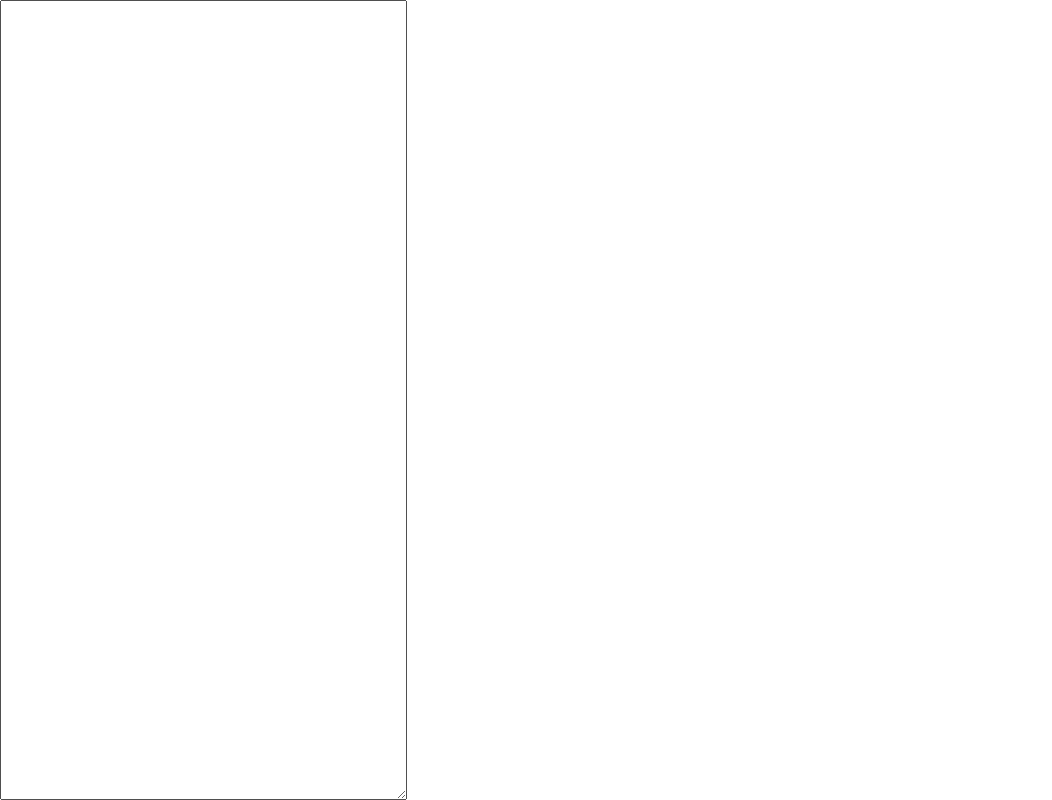
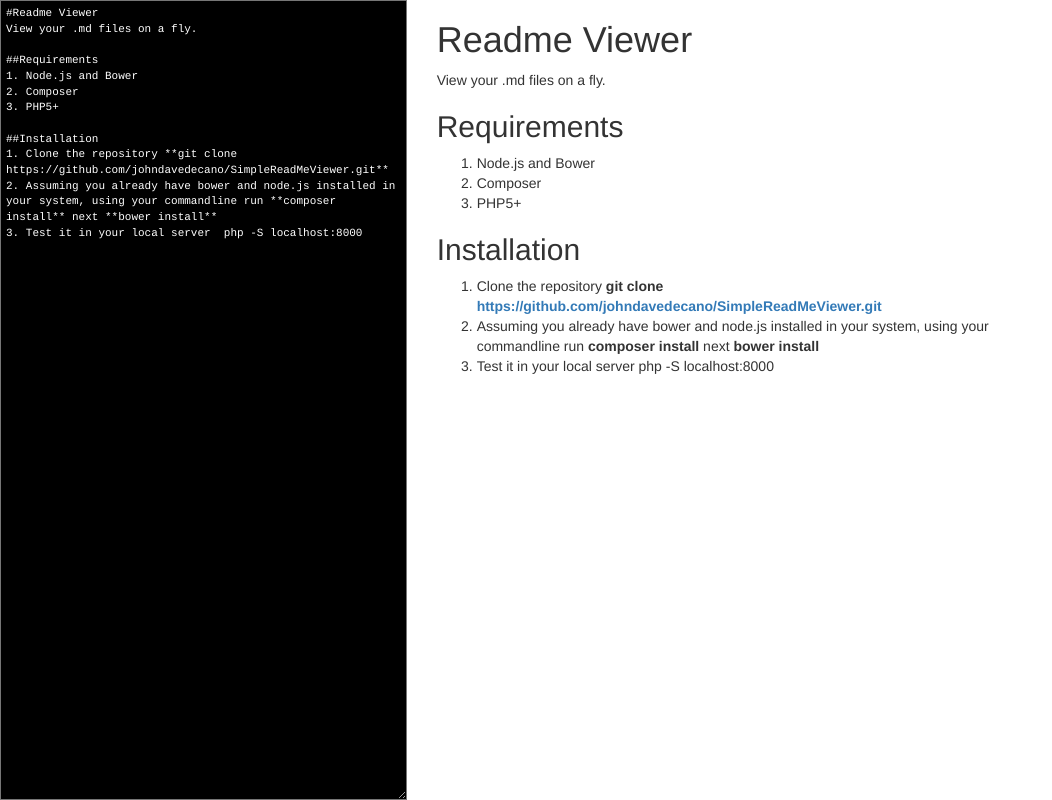
Before and after one commit to johndavedecano/SimpleReadMeViewer, a PHP site: page / in a window 1280 px wide. Shown: the whole page, without its empty margins (0-1052 px from the left). Run offline with PHP 8.4, Linux system fonts and the light colour scheme; some libraries are stand-ins or nearby versions.

Commit message:
Third COmmit

```diff
--- a/index.php
+++ b/index.php
@@ -5,10 +5,23 @@
         <script type="text/javascript" src="bower_components/jquery/dist/jquery.min.js"></script>
         <script type="text/javascript" src="app.js"></script>
     </head>
-    <body>
+    <body onload="view()">
         <div class="row">
             <div class="col-lg-4">
-                <textarea id="markdown" onchange="view()" class="btn-block" style="min-height: 100%;"></textarea>
+                <textarea id="markdown" onchange="view()" class="btn-block" style="min-height: 100%; font-size:11px; color:white; background: black; padding:5px; font-family: Courier;">
+#Readme Viewer
+View your .md files on a fly.
+
+##Requirements
+1. Node.js and Bower
+2. Composer
+3. PHP5+
+
+##Installation
+1. Clone the repository **git clone https://github.com/johndavedecano/SimpleReadMeViewer.git**
+2. Assuming you already have bower and node.js installed in your system, using your commandline run **composer install** next **bower install**
+3. Test it in your local server  php -S localhost:8000
+                </textarea>
             </div>
             <div class="col-lg-6" id="contents">
 
```
Also changed, not shown: README.md.
